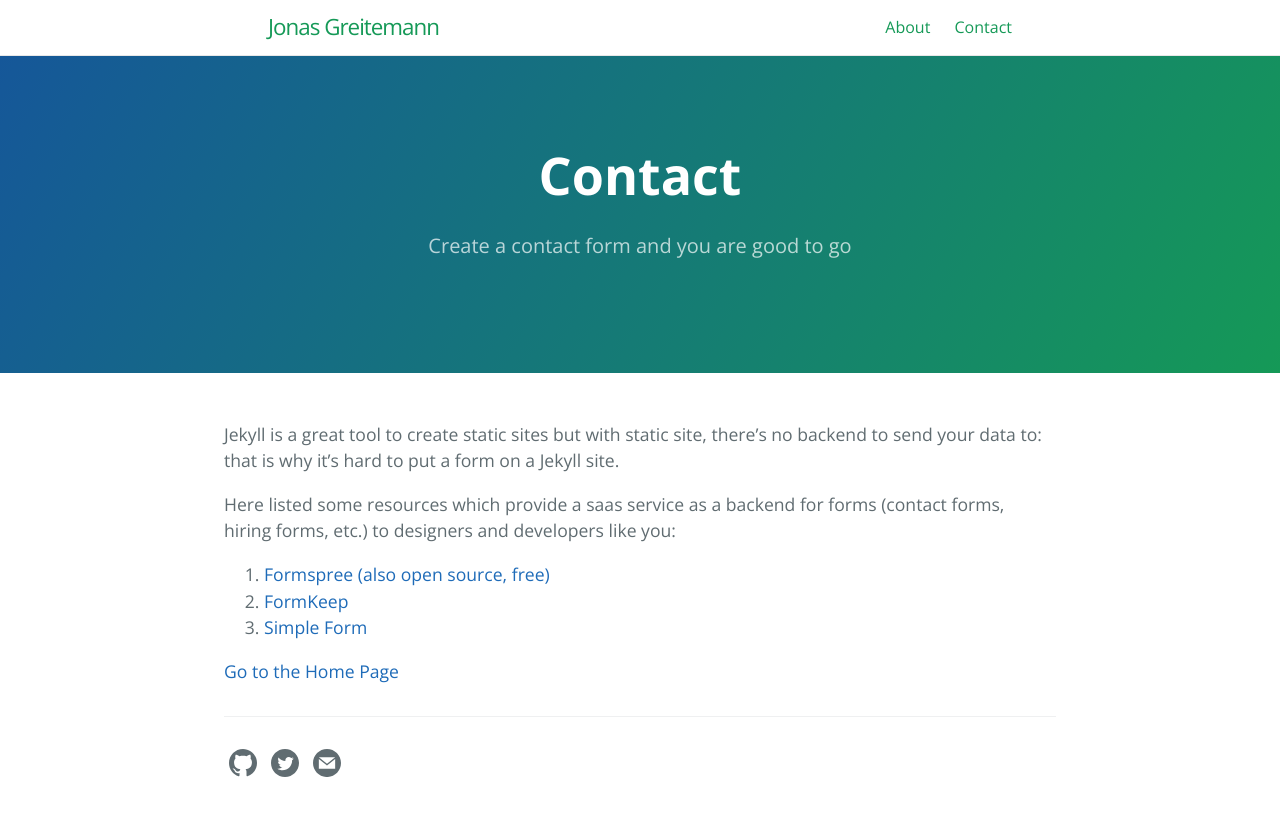
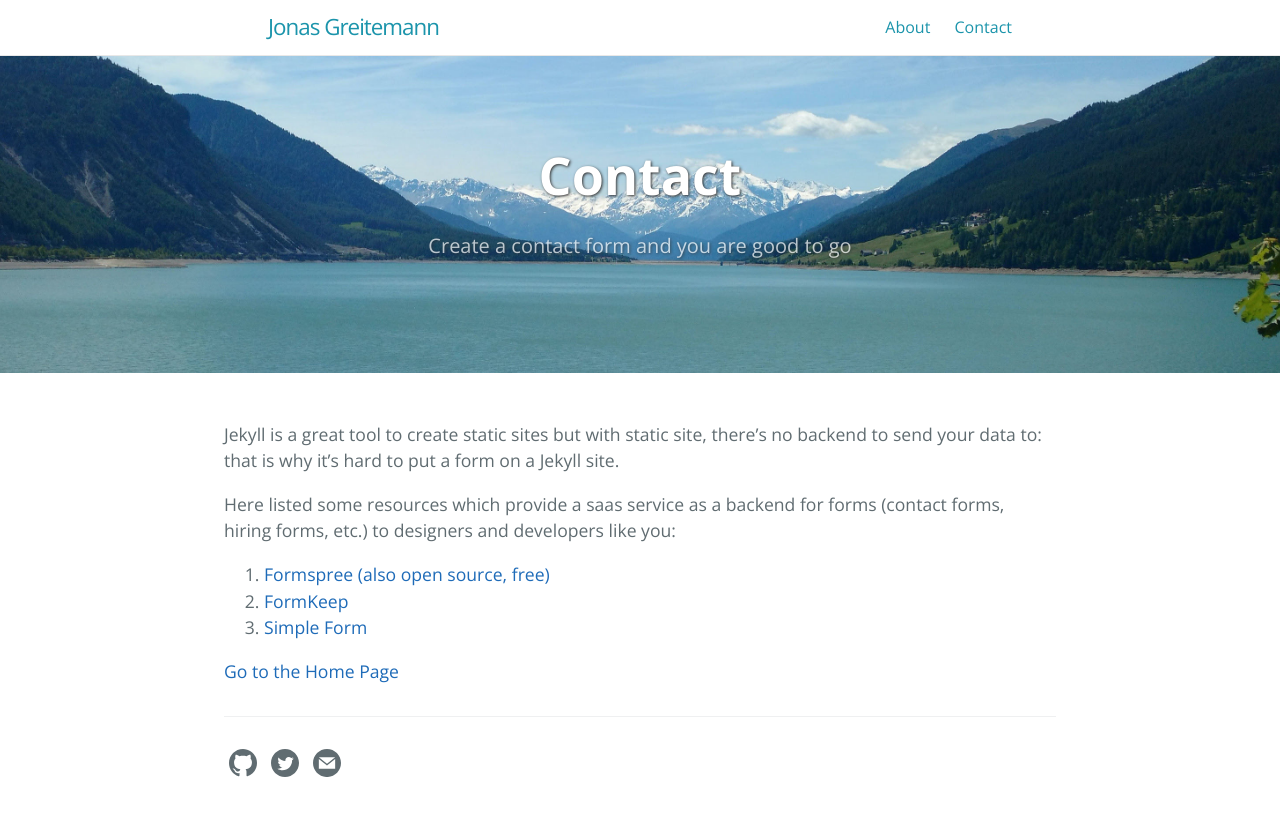
Before and after one commit to jgreitemann/jgreitemann.github.io, a Jekyll site: the page built from contact.md, in a window 1280 px wide. Shown: the top 816 px of the page. Built offline with Jekyll 4.4.1, drawn with Linux system fonts in a browser that asks for light colours.

Commit message:
Add lakeside background image and change colors to match

```diff
--- a/_sass/jekyll-theme-cayman-blog.scss
+++ b/_sass/jekyll-theme-cayman-blog.scss
@@ -90,8 +90,15 @@
 .page-header {
   color: $header-heading-color;
   text-align: center;
+  text-shadow: 1px 1px 3px #333;
   background-color: $header-bg-color;
-  background-image: linear-gradient(120deg, $header-bg-color-secondary, $header-bg-color);
+  background-image: url("/images/header.jpg"),
+                    linear-gradient(120deg, $header-bg-color-secondary, $header-bg-color);
+  background-repeat: no-repeat;
+  background-position: center center;
+  background-attachment: scroll;
+  -moz-background-size: cover;
+  background-size: cover;
 
   @include large {
     padding: 5rem 6rem;
--- a/_sass/variables.scss
+++ b/_sass/variables.scss
@@ -4,11 +4,11 @@
 
 // Headers
 $header-heading-color: #fff !default;
-$header-bg-color: #159957 !default;
-$header-bg-color-secondary: #155799 !default;
+$header-bg-color: #1b94ab !default;
+$header-bg-color-secondary: #2e84bf !default;
 
 // Text
-$section-headings-color: #159957 !default;
+$section-headings-color: #1b94ab !default;
 $body-text-color: #606c71 !default;
 $body-link-color: #1e6bb8 !default;
 $blockquote-text-color: #819198 !default;
```
Also changed, not shown: images/header.jpg (added).
